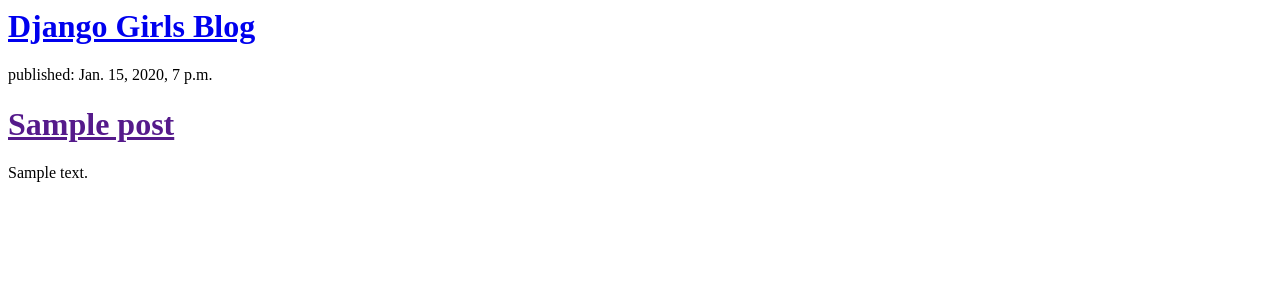
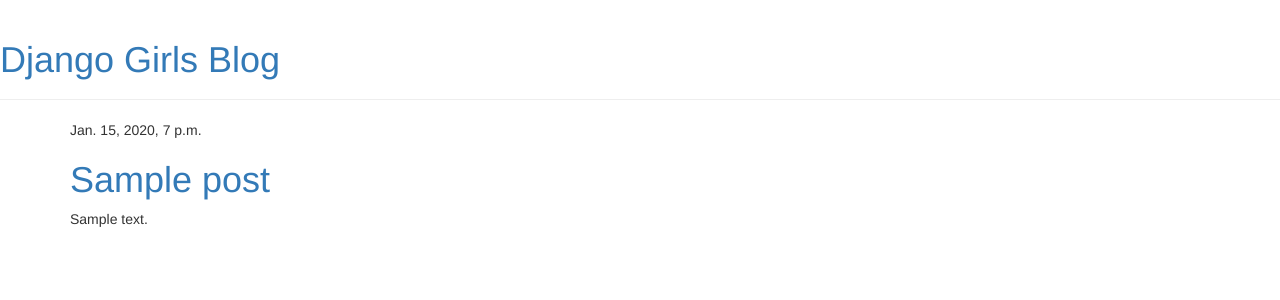
Before and after one commit to insque/my-first-blog, a Django app: template blog/templates/blog/post_list.html in a window 1280 px wide. Shown: the top 300 px of the page. Run offline with Django 3.2, Linux system fonts and the light colour scheme; the template is opened without the code that fills it: values that come from a table or form of the project are taken from there, others are empty; tables that the repository leaves empty hold one stand-in row (values such as "Sample post"); some libraries are stand-ins or nearby versions.

Commit message:
20170706 study

```diff
--- /dev/null
+++ b/blog/templates/blog/base.html
@@ -0,0 +1,31 @@
+{% load staticfiles %}
+<html>
+	<head>
+		<title>Django Girls blog</title>
+		<link rel="stylesheet" href="//maxcdn.bootstrapcdn.com/bootstrap/3.2.0/css/bootstrap.min.css">
+		<link rel="stylesheet" href="//maxcdn.bootstrapcdn.com/bootstrap/3.2.0/css/bootstrap-theme.min.css">
+		<link href='//fonts.googleapis.com/css?family=Lobster&subset=latin,latin-ext' rel='stylesheet' type='text/css'>
+		<link rel="stylesheet" href="{% static 'css/blog.css' %}">
+	</head>
+	<body>
+		<div class="page-header">
+		<h1><a href="/">Django Girls Blog</a></h1>
+		</div>
+
+		<div class="content container">
+		<div class="row">
+		<div class="col-md-8">
+		{% for post in posts %}
+		<div class="post">
+		<div class="date">
+		{{ post.published_date }}
+		</div>
+		<h1><a href="">{{ post.title }}</a></h1>
+		<p>{{ post.text|linebreaksbr }}</p>
+		</div>
+		{% endfor %}
+		</div>
+		</div>
+		</div>
+	</body>
+<html>
--- a/blog/templates/blog/post_list.html
+++ b/blog/templates/blog/post_list.html
@@ -1,11 +1,13 @@
-<div>
-    <h1><a href="/">Django Girls Blog</a></h1>
-	</div>
+{% extends 'blog/base.html' %}
 
-	{% for post in posts %}
-	    <div>
-		        <p>published: {{ post.published_date }}</p>
-				        <h1><a href="">{{ post.title }}</a></h1>
-						        <p>{{ post.text|linebreaksbr }}</p>
-								    </div>
-									{% endfor %}
+{% block content %}
+    {% for post in posts %}
+        <div class="post">
+            <div class="date">
+                {{ post.published_date }}
+            </div>
+            <h1><a href="">{{ post.title }}</a></h1>
+            <p>{{ post.text|linebreaksbr }}</p>
+        </div>
+    {% endfor %}
+{% endblock content %}
```
Also changed, not shown: 2 other files.
